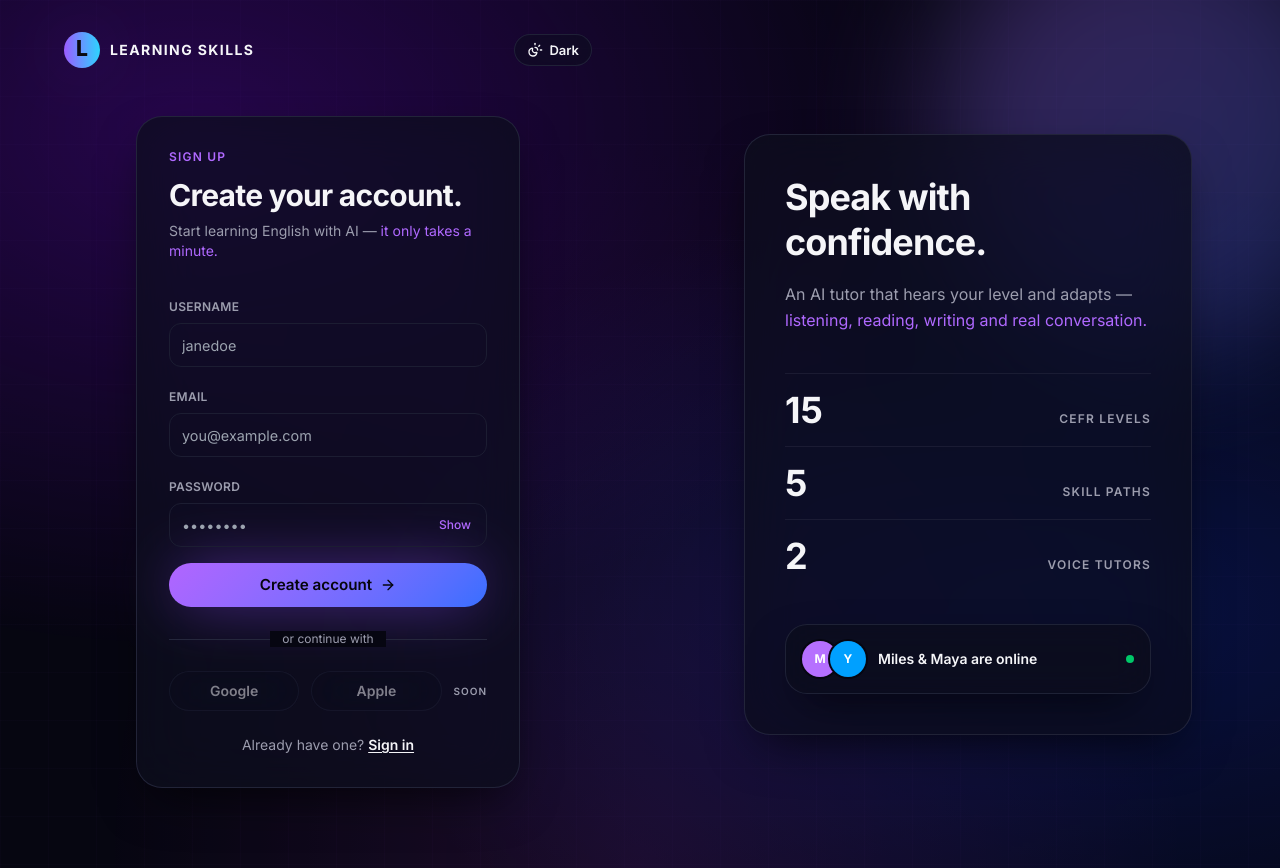
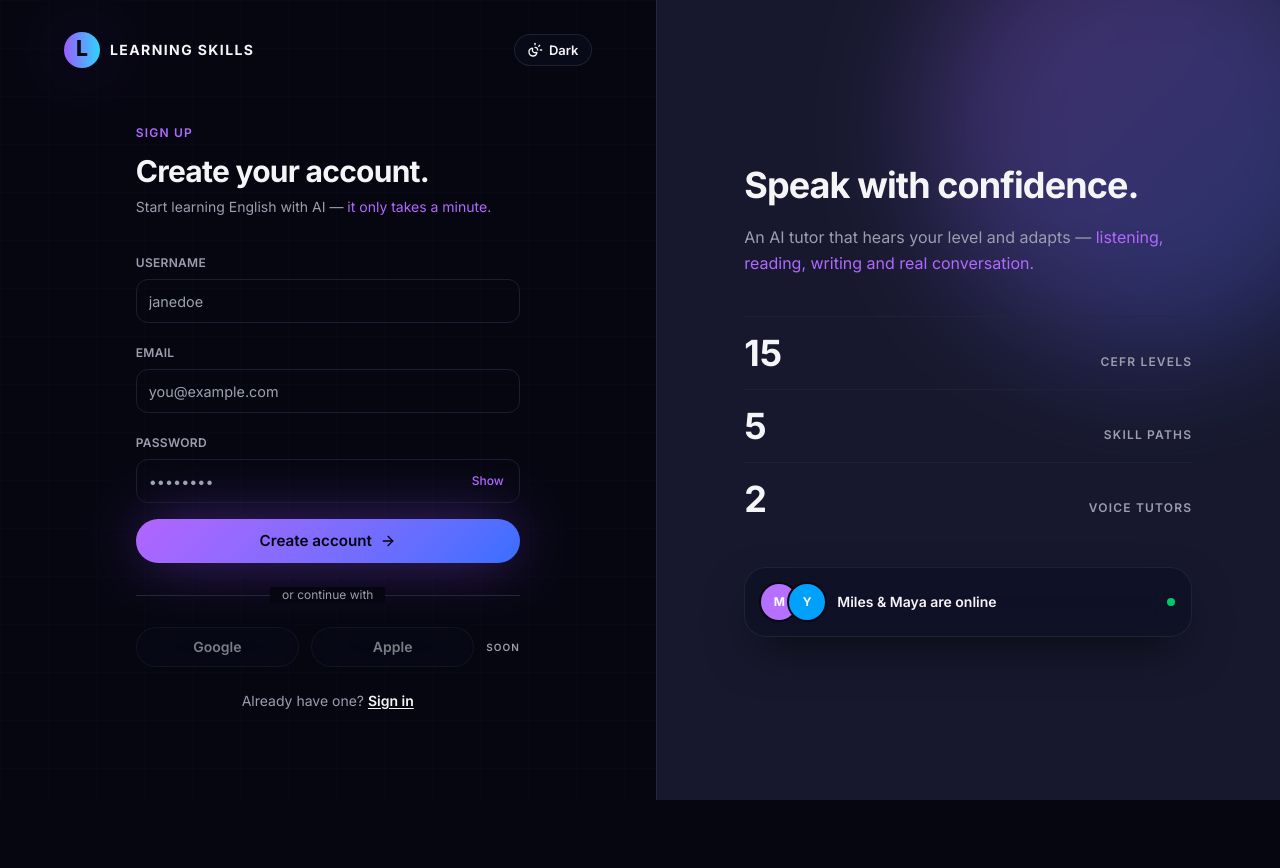
Before and after one commit to antonioj1613-beep/App-expo-tech, a Django app: page /register/ in a window 1280 px wide. After the commit the page ends 800 px from the top, so only its background shows below. Run offline with Django 5.2, Linux system fonts and the light colour scheme; data comes from the database, SQL or seed files in the repository; data that the repository does not hold is empty; some libraries are stand-ins or nearby versions.

Commit message:
Make auth page a true two-panel split, not floating cards
Drop the glass-strong card wrappers and the full-page gradient-mesh
tint. Instead give the right column its own bg-secondary fill edge
to edge with a seam border, so the page reads as one dark panel and
one lighter panel like the reference mockup, with the grid-line
background left untouched.

Co-Authored-By: Claude Sonnet 5 <noreply@anthropic.com>
Claude-Session: https://claude.ai/code/session_011CBEPL1VaaX9qoH9Vxb57e

```diff
--- a/app/templates/auth.html
+++ b/app/templates/auth.html
@@ -2,7 +2,6 @@
 {% block title %}{% if mode == "login" %}Sign in — Learning Skills{% else %}Create account — Learning Skills{% endif %}{% endblock %}
 {% block body %}
 <div class="min-h-screen flex bg-background relative overflow-hidden">
-  <div class="pointer-events-none absolute inset-0 bg-gradient-mesh opacity-70"></div>
   <div class="pointer-events-none absolute inset-0 grid-bg opacity-30"></div>
 
   <div class="relative z-10 flex-1 flex flex-col px-6 py-8 lg:px-16">
@@ -18,7 +17,7 @@
     </div>
 
     <div class="flex-1 grid place-items-center py-12">
-      <div class="w-full max-w-sm glass-strong rounded-3xl p-8 shadow-elegant animate-fade-in">
+      <div class="w-full max-w-sm animate-fade-in">
         <p class="text-xs uppercase tracking-widest text-primary font-semibold mb-3">{% if mode == "login" %}Sign in{% else %}Sign up{% endif %}</p>
         <h1 class="font-display text-3xl font-bold tracking-tight">{% if mode == "login" %}Welcome back.{% else %}Create your account.{% endif %}</h1>
         <p class="mt-2 text-sm text-muted-foreground">
@@ -86,9 +85,9 @@
     </div>
   </div>
 
-  <div class="hidden lg:flex relative z-10 flex-1 items-center justify-center p-12 overflow-hidden">
+  <div class="hidden lg:flex relative z-10 flex-1 items-center justify-center p-12 overflow-hidden bg-secondary border-l border-border">
     <div class="absolute -top-24 -right-24 h-[28rem] w-[28rem] rounded-full bg-gradient-primary opacity-30 blur-3xl pointer-events-none"></div>
-    <div class="relative max-w-md glass-strong rounded-3xl p-10 shadow-elegant">
+    <div class="relative max-w-md">
       <h2 class="font-display text-4xl font-bold tracking-tight leading-tight">Speak with confidence.</h2>
       <p class="mt-4 text-muted-foreground leading-relaxed">
         An AI tutor that hears your level and adapts —
```
